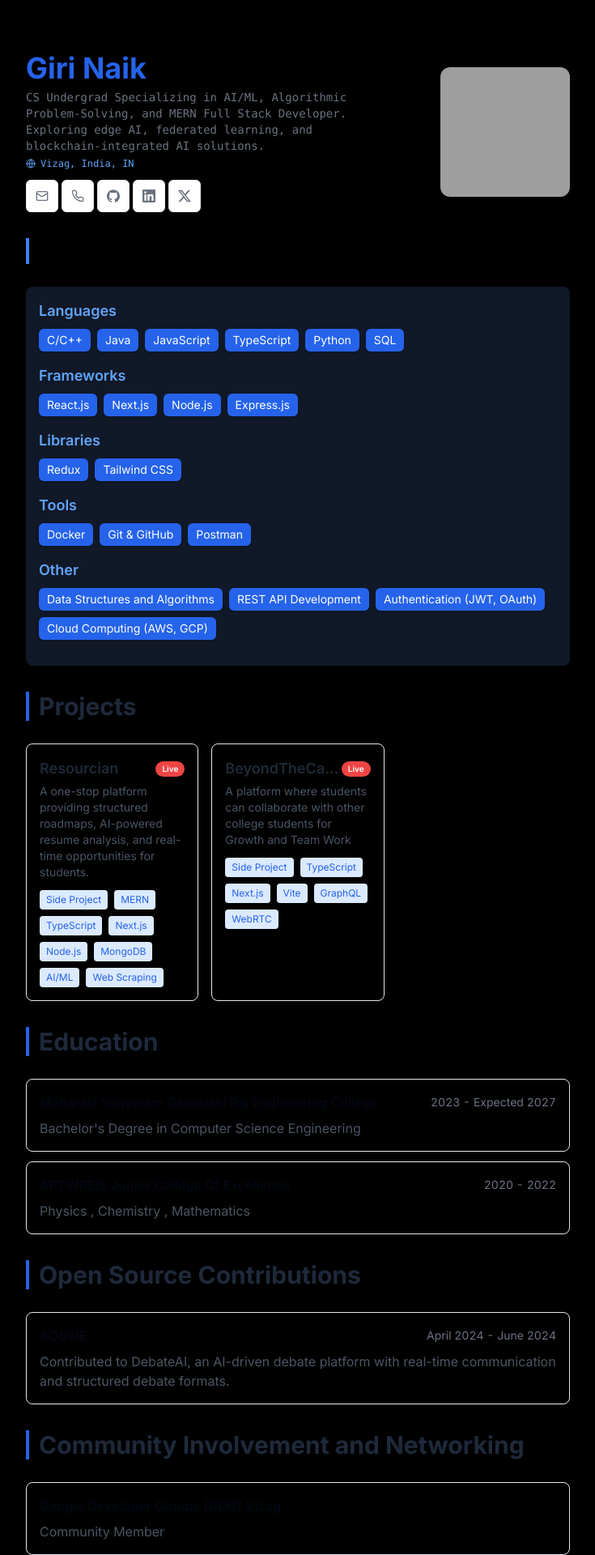
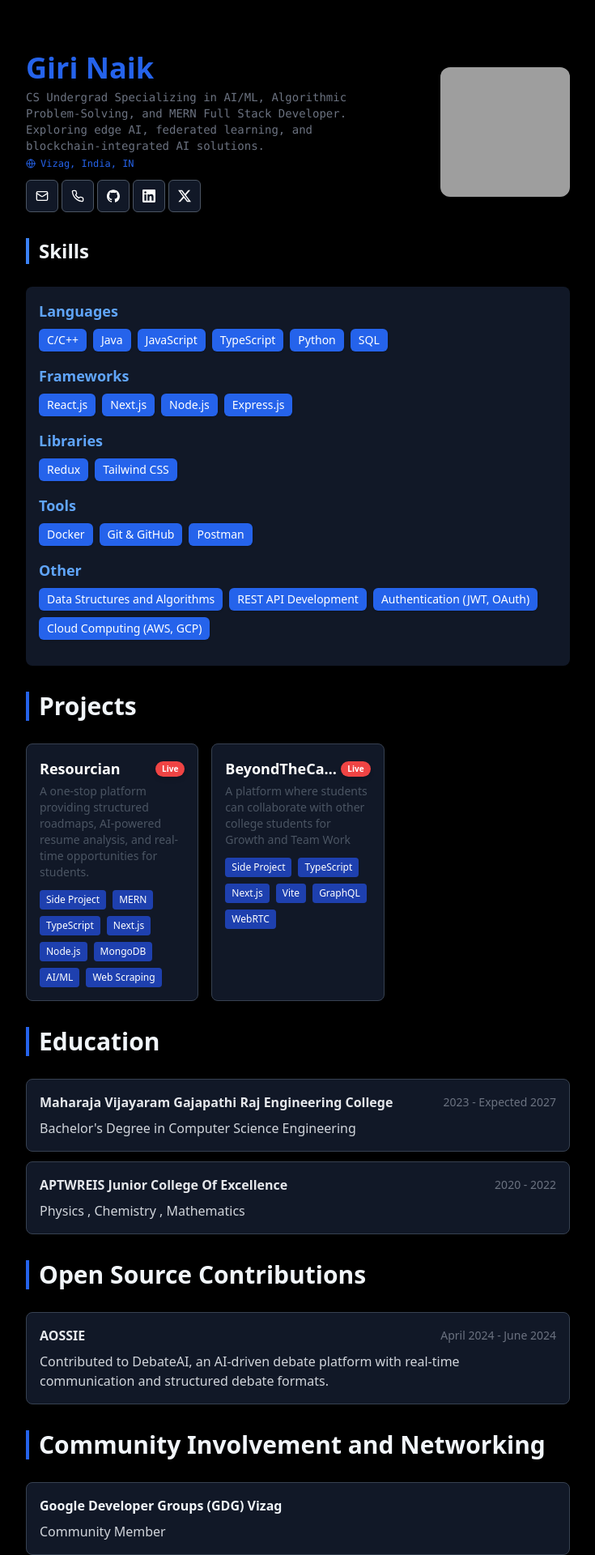
Before and after one commit to Mudavath-Giri-Naik/my-portfolio, a Next.js app: page / in a window 1280 px wide. Shown: the top 1920 px of the page at 81% size, without its empty margins (272-1007 px from the left). Built offline with nearby package versions, Linux system fonts and the light colour scheme; grey boxes are pictures that could not be loaded.

Commit message:
Fixed theme based design issue

```diff
--- a/src/app/globals.css
+++ b/src/app/globals.css
@@ -3,9 +3,14 @@
 @tailwind utilities;
 
 @layer base {
+  /* Force Light Mode Globally */
+  html {
+    color-scheme: light !important;
+  }
+
   :root {
-    --background: 0 0% 100%;
-    --foreground: 224 71.4% 4.1%;
+    --background: 0 0% 100%; /* White background */
+    --foreground: 224 71.4% 4.1%; /* Dark text */
 
     --card: 0 0% 100%;
     --card-foreground: 224 71.4% 4.1%;
@@ -35,43 +40,21 @@
     --radius: 0.5rem;
   }
 
-  .dark {
-    --background: 224 71.4% 4.1%;
-    --foreground: 210 20% 98%;
-
-    --card: 224 71.4% 4.1%;
-    --card-foreground: 210 20% 98%;
-
-    --popover: 224 71.4% 4.1%;
-    --popover-foreground: 210 20% 98%;
-
-    --primary: 210 20% 98%;
-    --primary-foreground: 220.9 39.3% 11%;
-
-    --secondary: 215 27.9% 16.9%;
-    --secondary-foreground: 210 20% 98%;
-
-    --muted: 215 27.9% 16.9%;
-    --muted-foreground: 217.9 10.6% 64.9%;
-
-    --accent: 215 27.9% 16.9%;
-    --accent-foreground: 210 20% 98%;
-
-    --destructive: 0 62.8% 30.6%;
-    --destructive-foreground: 210 20% 98%;
-
-    --border: 215 27.9% 16.9%;
-    --input: 215 27.9% 16.9%;
-    --ring: 216 12.2% 83.9%;
-  }
-}
-
-@layer base {
+  /* Ensure all elements follow light theme */
   * {
     @apply border-border;
   }
+
   body {
     @apply bg-background text-foreground;
+  }
+
+  /* Prevent dark mode from overriding styles */
+  @media (prefers-color-scheme: dark) {
+    html {
+      background-color: #ffffff !important;
+      color: #000000 !important;
+    }
   }
 }
 
--- a/src/app/layout.tsx
+++ b/src/app/layout.tsx
@@ -2,16 +2,14 @@ import type { Metadata } from "next";
 import { Analytics } from "@vercel/analytics/react";
 import { Inter } from "next/font/google";
 
-import "./globals.css";
+import "./globals.css"; // Make sure to update this file
 import React from "react";
-import { ThemeProvider } from "@/components/ui/theme-provider";
 
 export const metadata: Metadata = {
   title: "Giri Naik",
   description: "Developed and Maintained by Giri Naik",
 };
 
-// If loading a variable font, you don't need to specify the font weight
 const inter = Inter({
   subsets: ["latin"],
   display: "swap",
@@ -23,18 +21,10 @@ export default function RootLayout({
   children: React.ReactNode;
 }) {
   return (
-    <html lang="en" className={inter.className} suppressHydrationWarning>
+    <html lang="en" className="dark" suppressHydrationWarning>
       <body>
-        <ThemeProvider
-          attribute="class"
-          defaultTheme="system"
-          enableSystem
-          disableTransitionOnChange
-        >
-          {children}
-        </ThemeProvider>
+        {children}
       </body>
-      <Analytics />
     </html>
   );
 }
--- a/src/app/page.tsx
+++ b/src/app/page.tsx
@@ -1,17 +1,12 @@
 "use client";
 
 import { Avatar, AvatarFallback, AvatarImage } from "@/components/ui/avatar";
-import { Card, CardHeader, CardContent } from "@/components/ui/card";
-import { Badge } from "@/components/ui/badge";
 import { CommandMenu } from "@/components/command-menu";
-import { Metadata } from "next";
 import { Section } from "@/components/ui/section";
 import { GlobeIcon, MailIcon, PhoneIcon } from "lucide-react";
 import { Button } from "@/components/ui/button";
 import { RESUME_DATA } from "@/data/resume-data";
-import { ProjectCard } from "@/components/project-card";
-import { MoonIcon, SunIcon } from "lucide-react";
-import { useEffect, useState } from "react";
+
 
 
 
@@ -29,7 +24,7 @@ export default function Page() {
             </p>
             <p className="max-w-md items-center text-pretty font-mono text-xs text-muted-foreground">
               <a
-                className="inline-flex gap-x-1.5 align-baseline leading-none hover:underline text-blue-400"
+                className="inline-flex gap-x-1.5 align-baseline leading-none hover:underline text-blue-600"
                 href={RESUME_DATA.locationLink}
                 target="_blank"
               >
@@ -37,7 +32,7 @@ export default function Page() {
                 {RESUME_DATA.location}
               </a>
             </p>
-            <div className="flex gap-x-1 pt-1 font-mono text-sm text-muted-foreground print:hidden">
+            <div className="flex gap-x-1 pt-1 font-mono text-sm text-muted-foreground print:hidden ">
               {RESUME_DATA.contact.email ? (
                 <Button className="size-10" variant="outline" size="icon" asChild>
                   <a href={`mailto:${RESUME_DATA.contact.email}`}>
@@ -46,7 +41,7 @@ export default function Page() {
                 </Button>
               ) : null}
               {RESUME_DATA.contact.tel ? (
-                <Button className="size-10" variant="outline" size="icon" asChild>
+                <Button className="size-10 " variant="outline" size="icon" asChild>
                   <a href={`tel:${RESUME_DATA.contact.tel}`}>
                     <PhoneIcon className="size-4" />
                   </a>
@@ -75,7 +70,7 @@ export default function Page() {
 
         </div>
         <Section>
-  <h2 className="text-xl md:text-2xl font-semibold text-black dark:text-slate-100 mb-4 border-l-4 border-blue-500 pl-3">
+  <h2 className="text-xl md:text-2xl font-semibold text-slate-100 mb-4 border-l-4 border-blue-500 pl-3">
     Skills
   </h2>
   <div className="bg-gray-900 p-4 rounded-lg shadow-md">
@@ -102,21 +97,21 @@ export default function Page() {
 
 
 <Section className="print-force-new-page scroll-mb-16">
-  <h2 className="text-2xl md:text-3xl font-bold text-slate-800 dark:text-slate-100 mb-4 border-l-4 border-blue-600 pl-3">
+  <h2 className="text-2xl md:text-3xl font-bold  text-slate-100 mb-4 border-l-4 border-blue-600 pl-3">
     Projects
   </h2>
   <div className="w-full max-w-6xl mx-auto grid grid-cols-1 gap-3 print:grid-cols-3 print:gap-2 md:grid-cols-2 lg:grid-cols-3 lg:gap-4 lg:w-full lg:mx-0">
     {RESUME_DATA.projects.map((project) => (
       <div
         key={project.title}
-        className="relative dark:bg-gray-900 rounded-lg shadow-md p-4 border border-gray-200 dark:border-gray-700 w-full h-full"
+        className="relative bg-gray-900 rounded-lg shadow-md p-4 border border-gray-200 border-gray-700 w-full h-full"
       >
         <div className="flex justify-between items-center">
           <a
             href={"link" in project ? project.link.href : "#"}
             target="_blank"
             rel="noopener noreferrer"
-            className="text-lg font-semibold text-gray-800 dark:text-white hover:underline truncate"
+            className="text-lg font-semibold text-gray-800 text-white hover:underline truncate"
           >
             {project.title}
           </a>
@@ -131,10 +126,10 @@ export default function Page() {
             </a>
           )}
         </div>
-        <p className="text-sm text-gray-600 dark:text-gray-300 mt-1">{project.description}</p>
+        <p className="text-sm text-gray-600 text-gray-300 mt-1">{project.description}</p>
         <div className="mt-3 flex flex-wrap gap-2">
           {project.techStack.map((tag) => (
-            <span key={tag} className="text-xs bg-blue-100 dark:bg-blue-800 text-blue-600 dark:text-white px-2 py-1 rounded">
+            <span key={tag} className="text-xs  bg-blue-800 text-blue-600 text-white px-2 py-1 rounded">
               {tag}
             </span>
           ))}
@@ -150,50 +145,50 @@ export default function Page() {
 
 {/* Education Section */}
 <Section>
-        <h2 className="text-2xl md:text-3xl font-bold text-slate-800 dark:text-slate-100 mb-4 border-l-4 border-blue-600 pl-3">
+        <h2 className="text-2xl md:text-3xl font-bold text-slate-100 text-slate-100 mb-4 border-l-4 border-blue-600 pl-3">
           Education
         </h2>
         {RESUME_DATA.education.map((education) => (
-          <div key={education.school} className="dark:bg-gray-900 rounded-lg shadow-md p-4 border border-gray-200 dark:border-gray-700">
+          <div key={education.school} className="bg-gray-900 text-gray-200 rounded-lg shadow-md p-4 border  border-gray-700">
             <div className="flex items-center justify-between">
               <h3 className="font-semibold">{education.school}</h3>
               <div className="text-sm tabular-nums text-gray-500">{education.start} - {education.end}</div>
             </div>
-            <p className="text-gray-600 dark:text-gray-300 mt-2">{education.degree}</p>
+            <p className=" text-gray-300 mt-2">{education.degree}</p>
           </div>
         ))}
       </Section>
       {/* Open Source Contributions Section */}
       <Section>
-        <h2 className="text-2xl md:text-3xl font-bold text-slate-800 dark:text-slate-100 mb-4 border-l-4 border-blue-600 pl-3">
+        <h2 className="text-2xl md:text-3xl font-bold text-slate-100 mb-4 border-l-4 border-blue-600 pl-3">
           Open Source Contributions
         </h2>
         {RESUME_DATA.work.map((work) => (
-          <div key={work.company} className="dark:bg-gray-900 rounded-lg shadow-md p-4 border border-gray-200 dark:border-gray-700">
+          <div key={work.company} className="bg-gray-900 rounded-lg shadow-md p-4 border text-gray-200 border-gray-700">
             <div className="flex justify-between items-center">
               <a className="font-semibold hover:text-blue-600 transition-colors" href={work.link}>
                 {work.company}
               </a>
               <div className="text-sm tabular-nums text-gray-500">{work.start} - {work.end ?? "Present"}</div>
             </div>
-            <p className="text-gray-600 dark:text-gray-300 mt-2">{work.description}</p>
+            <p className=" text-gray-300 mt-2">{work.description}</p>
           </div>
         ))}
       </Section>
 
       {/* Community Involvement Section */}
       <Section>
-        <h2 className="text-2xl md:text-3xl font-bold text-slate-800 dark:text-slate-100 mb-4 border-l-4 border-blue-600 pl-3">
+        <h2 className="text-2xl md:text-3xl font-bold  text-slate-100 mb-4 border-l-4 border-blue-600 pl-3">
           Community Involvement and Networking
         </h2>
         {RESUME_DATA.COMMUNITY_DATA.map((community) => (
-          <div key={community.organization} className="dark:bg-gray-900 rounded-lg shadow-md p-4 border border-gray-200 dark:border-gray-700">
+          <div key={community.organization} className="bg-gray-900 rounded-lg shadow-md p-4 border  border-gray-700">
             <div className="flex justify-between items-center">
-              <a href={community.link} target="_blank" rel="noopener noreferrer" className="font-semibold hover:text-blue-600 dark:text-slate-100 transition-colors">
+              <a href={community.link} target="_blank" rel="noopener noreferrer" className="font-semibold hover:text-blue-600 text-slate-100 transition-colors">
                 {community.organization}
               </a>
             </div>
-            <p className="text-gray-600 dark:text-gray-300 mt-2">{community.role}</p>
+            <p className=" text-gray-300 mt-2">{community.role}</p>
           </div>
         ))}
       </Section>
--- a/src/components/ui/button.tsx
+++ b/src/components/ui/button.tsx
@@ -11,15 +11,15 @@ const buttonVariants = cva(
   {
     variants: {
       variant: {
-        default: "bg-primary text-primary-foreground hover:bg-primary/90",
+        default: "bg-gray-900 text-white hover:bg-gray-800",
         destructive:
-          "bg-destructive text-destructive-foreground hover:bg-destructive/90",
+          "bg-red-600 text-white hover:bg-red-500",
         outline:
-          "border border-input bg-background hover:bg-accent hover:text-accent-foreground",
+          "border border-gray-600 bg-gray-900 text-white hover:bg-gray-800",
         secondary:
-          "bg-secondary text-secondary-foreground hover:bg-secondary/80",
-        ghost: "hover:bg-accent hover:text-accent-foreground",
-        link: "text-primary underline-offset-4 hover:underline",
+          "bg-gray-700 text-white hover:bg-gray-600",
+        ghost: "hover:bg-gray-800 hover:text-white",
+        link: "text-blue-400 underline-offset-4 hover:underline",
       },
       size: {
         default: "h-10 px-4 py-2",
```
Also changed, not shown: src/components/ThemeSwitcher.tsx (line endings or trailing spaces), src/components/ui/theme-provider.tsx (line endings or trailing spaces).
